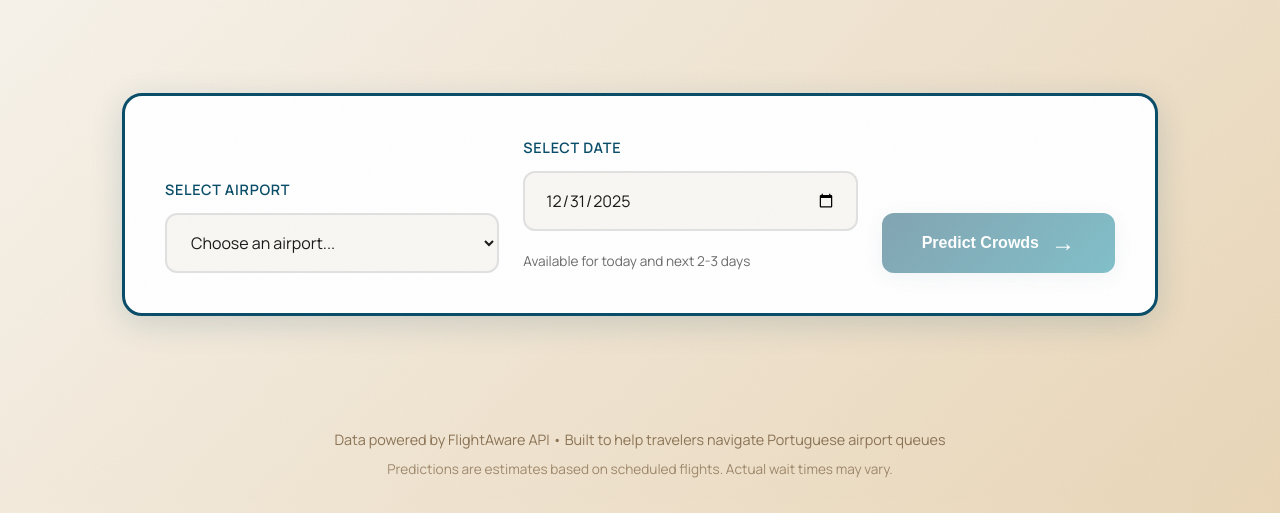
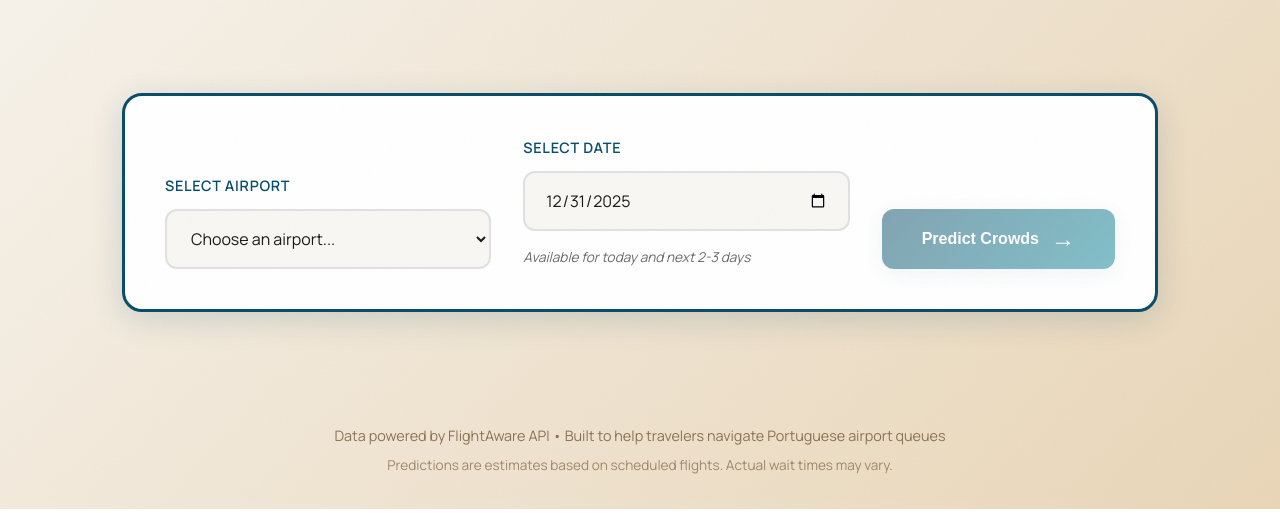
Before and after one commit to vakaobr/pt-airport-chaos-predictor, a website: page index.html in a window 1280 px wide. Shown: the part 299-812 px from the top of the page. Drawn offline with nearby package versions, Linux system fonts and the light colour scheme.

Commit message:
Fix controls section alignment and spacing

```diff
--- a/index.html
+++ b/index.html
@@ -40,15 +40,15 @@
             <div class="control-group">
                 <label for="date">Select Date</label>
                 <input type="date" id="date" class="input-date">
-                <small style="color: var(--color-gray); font-size: 0.85rem; margin-top: 0.5rem; display: block;">
-                    Available for today and next 2-3 days
-                </small>
+                <small class="helper-text">Available for today and next 2-3 days</small>
             </div>
 
-            <button id="predictBtn" class="btn-predict" disabled>
-                <span class="btn-text">Predict Crowds</span>
-                <span class="btn-arrow">→</span>
-            </button>
+            <div class="control-group button-group">
+                <button id="predictBtn" class="btn-predict" disabled>
+                    <span class="btn-text">Predict Crowds</span>
+                    <span class="btn-arrow">→</span>
+                </button>
+            </div>
         </section>
 
         <section id="resultsSection" class="results-section hidden">
--- a/styles.css
+++ b/styles.css
@@ -98,7 +98,7 @@ body {
     margin: 3rem 0;
     display: grid;
     grid-template-columns: 1fr 1fr auto;
-    gap: 1.5rem;
+    gap: 2rem;
     align-items: end;
     animation: slideUp 0.8s cubic-bezier(0.16, 1, 0.3, 1) 0.4s backwards;
     border: 3px solid var(--color-ocean);
@@ -110,12 +110,24 @@ body {
     gap: 0.75rem;
 }
 
+.control-group.button-group {
+    align-self: end;
+}
+
 .control-group label {
     font-weight: 600;
     color: var(--color-ocean);
     font-size: 0.9rem;
     text-transform: uppercase;
     letter-spacing: 0.05em;
+}
+
+.helper-text {
+    color: var(--color-gray);
+    font-size: 0.85rem;
+    margin-top: 0.25rem;
+    display: block;
+    font-style: italic;
 }
 
 .input-select,
```
